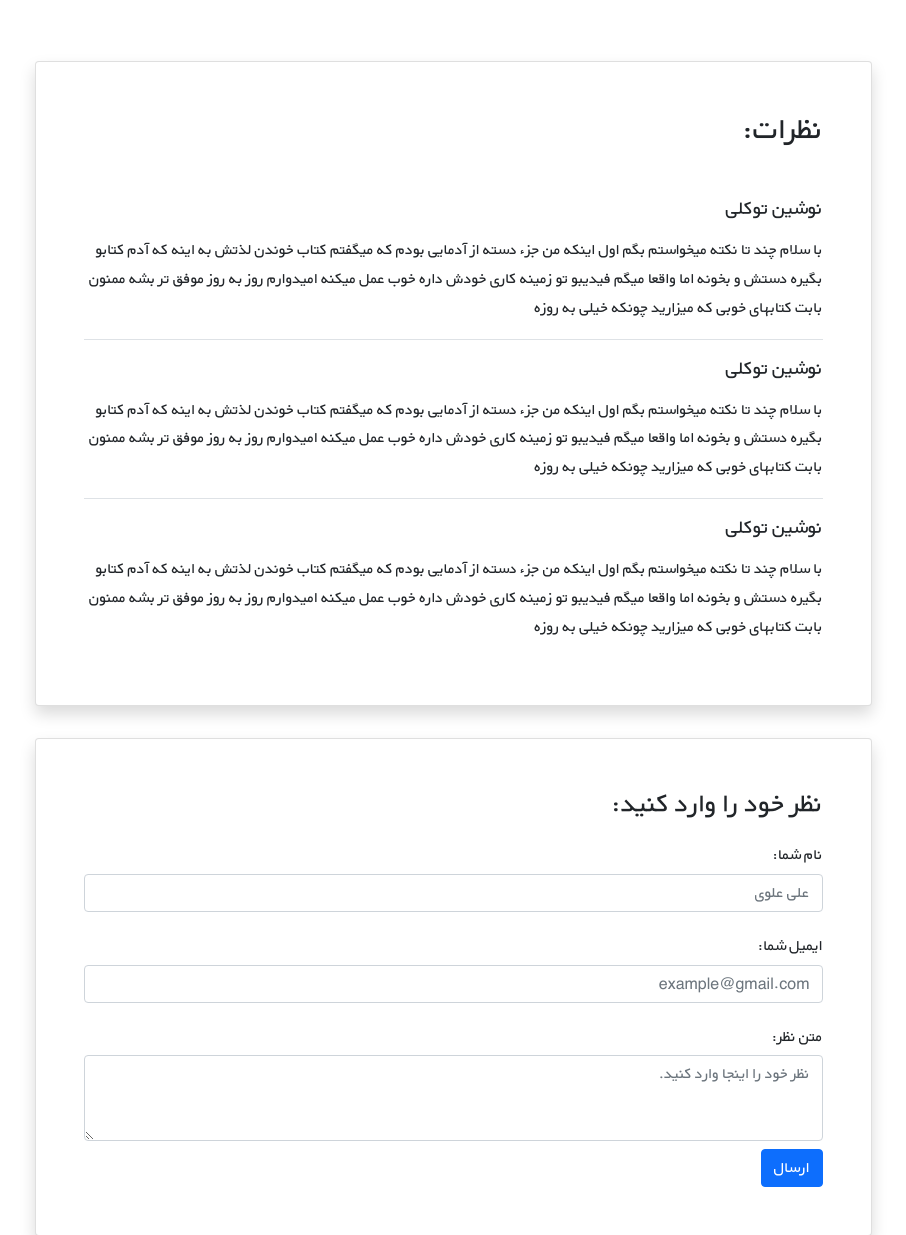
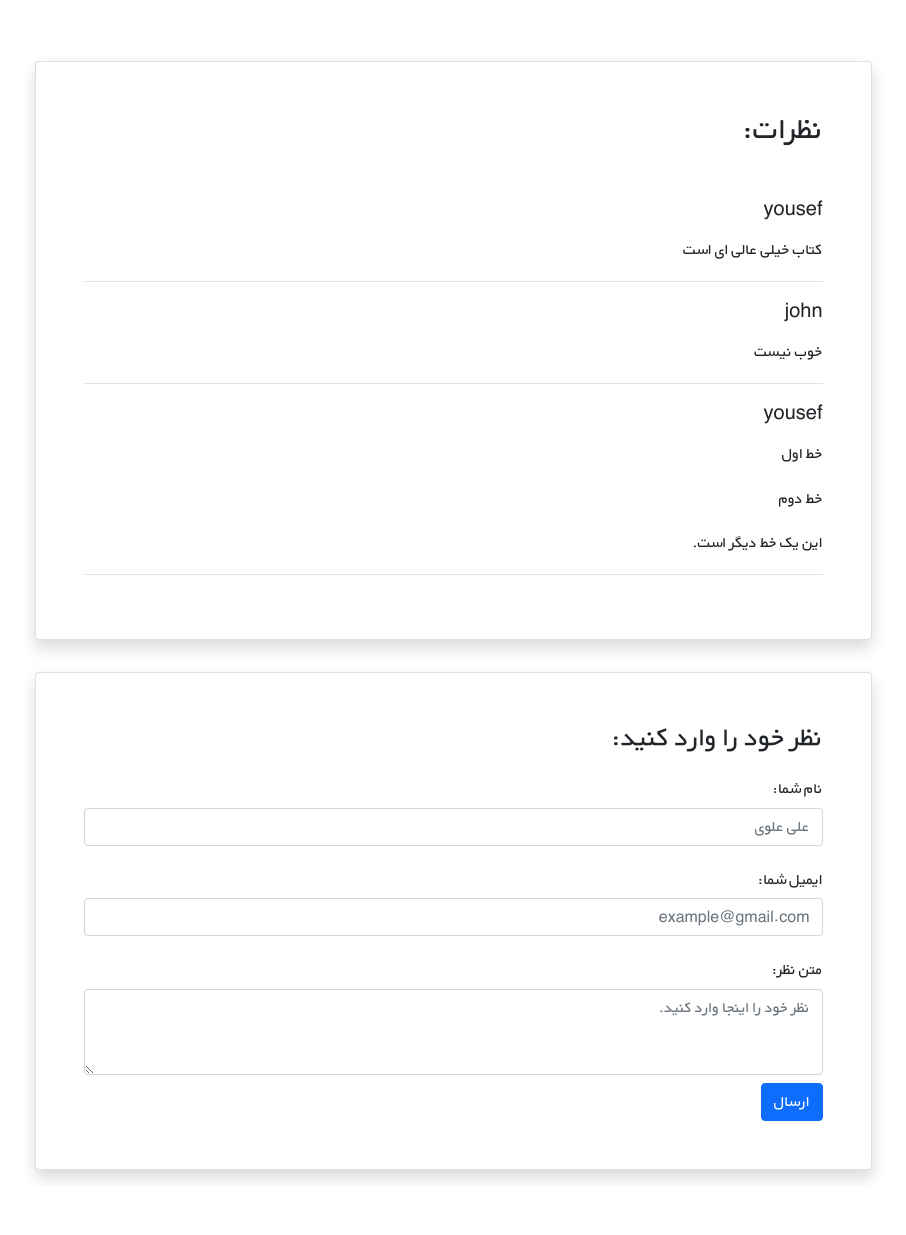
Before and after one commit to yousefvafaei/django_bookstore, a Django app: page /books/6/ in a window 1280 px wide. Shown: the part 2079-3314 px from the top of the page, without its empty margins (187-1093 px from the left). After the commit the page ends 3260 px from the top, so only its background shows below. Run offline with Django 4.2, Linux system fonts and the light colour scheme; data comes from the database, SQL or seed files in the repository; both versions use the stored data as it was after the commit; some libraries are stand-ins or nearby versions.

Commit message:
render book comments in book detail

```diff
--- a/books/templates/books/book_detail.html
+++ b/books/templates/books/book_detail.html
@@ -30,43 +30,20 @@
                         </div>
                     </div>
                 </div>
-
                 <div class="d-flex justify-content-center">
                     <div class="my-3 p-5 w-sm-75 w-100">
                         {{ book.description|linebreaks }}
                     </div>
                 </div>
-
                 <div class="d-flex justify-content-center">
                     <div class="card shadow my-3 p-5 w-sm-75 w-100">
                         <h2 class="mb-5">نظرات:</h2>
+                        {% for comment in comments %}
                         <div class="border-bottom mb-3">
-                            <h5 class="mb-3">نوشین توکلی</h5>
-                            <p>با سلام چند تا نکته میخواستم بگم اول اینکه من جزء دسته از آدمایی بودم که میگفتم کتاب
-                                خوندن لذتش
-                                به اینه که آدم کتابو بگیره دستش و بخونه اما واقعا میگم فیدیبو تو زمینه کاری خودش داره
-                                خوب عمل
-                                میکنه امیدوارم روز به روز موفق تر بشه ممنون بابت کتابهای خوبی که میزارید چونکه خیلی به
-                                روزه</p>
+                            <h5 class="mb-3">{{ comment.user.username}}</h5>
+                            <p>{{ comment.text|linebreaks }}</p>
                         </div>
-                        <div class="border-bottom mb-3">
-                            <h5 class="mb-3">نوشین توکلی</h5>
-                            <p>با سلام چند تا نکته میخواستم بگم اول اینکه من جزء دسته از آدمایی بودم که میگفتم کتاب
-                                خوندن لذتش
-                                به اینه که آدم کتابو بگیره دستش و بخونه اما واقعا میگم فیدیبو تو زمینه کاری خودش داره
-                                خوب عمل
-                                میکنه امیدوارم روز به روز موفق تر بشه ممنون بابت کتابهای خوبی که میزارید چونکه خیلی به
-                                روزه</p>
-                        </div>
-                        <div>
-                            <h5 class="mb-3">نوشین توکلی</h5>
-                            <p>با سلام چند تا نکته میخواستم بگم اول اینکه من جزء دسته از آدمایی بودم که میگفتم کتاب
-                                خوندن لذتش
-                                به اینه که آدم کتابو بگیره دستش و بخونه اما واقعا میگم فیدیبو تو زمینه کاری خودش داره
-                                خوب عمل
-                                میکنه امیدوارم روز به روز موفق تر بشه ممنون بابت کتابهای خوبی که میزارید چونکه خیلی به
-                                روزه</p>
-                        </div>
+                        {% endfor %}
                     </div>
                 </div>
 
--- a/books/urls.py
+++ b/books/urls.py
@@ -1,10 +1,10 @@
 from django.urls import path
 
-from .views import BookListView,BookDetailView,BookCreateView,BookUpdateView,BookDeleteView
+from .views import BookListView,BookCreateView,BookUpdateView,BookDeleteView, book_detail_view
 
 urlpatterns = [
     path('', BookListView.as_view(), name='book_list'),
-    path('<int:pk>/', BookDetailView.as_view(), name='book_detail'),
+    path('<int:pk>/', book_detail_view, name='book_detail'),
     path('create/', BookCreateView.as_view(), name='book_create'),
     path('<int:pk>/edit/', BookUpdateView.as_view(), name='book_update'),
     path('<int:pk>/delete/', BookDeleteView.as_view(), name='book_delete'),
--- a/books/views.py
+++ b/books/views.py
@@ -1,5 +1,6 @@
 from django.views import generic
 from django.urls import reverse_lazy
+from django.shortcuts import get_object_or_404, render
 
 from .models import Book
 
@@ -13,11 +14,16 @@ class BookListView(generic.ListView):
     context_object_name = 'books'
 
 
-class BookDetailView(generic.DetailView):
-    model = Book
-    template_name = 'books/book_detail.html'
-    context_object_name = 'book'
-
+# class BookDetailView(generic.DetailView):
+#     model = Book
+#     template_name = 'books/book_detail.html'
+#     context_object_name = 'book'
+def book_detail_view(request, pk):
+    # get book object
+    book = get_object_or_404(Book, pk=pk)
+    # get book comments
+    book_comments = book.comments.all()
+    return render(request, 'books/book_detail.html', {'book':book, 'comments': book_comments})
 
 class BookCreateView(generic.CreateView):
     # form_class = BookForm
```
Also changed, not shown: db.sqlite3.
